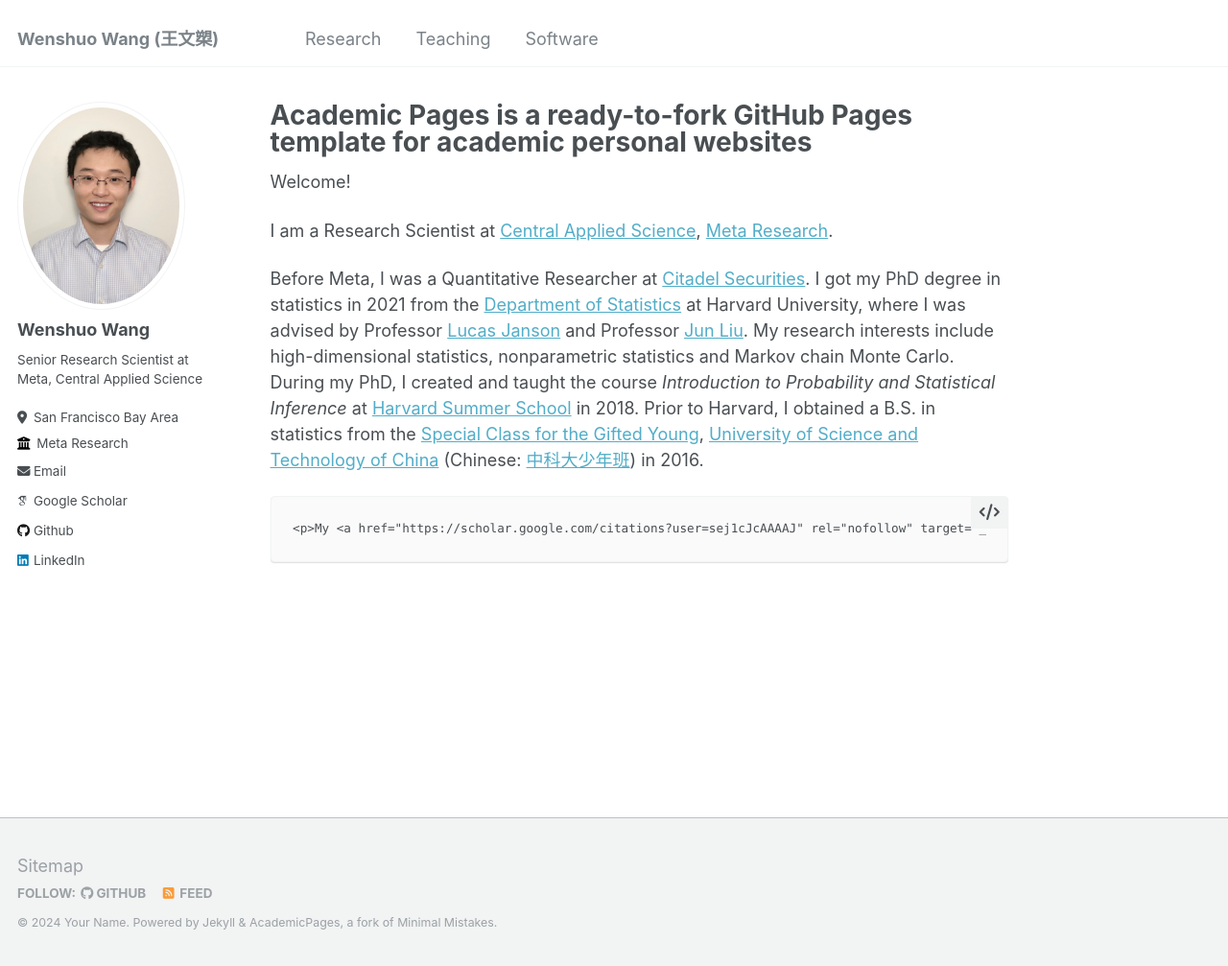
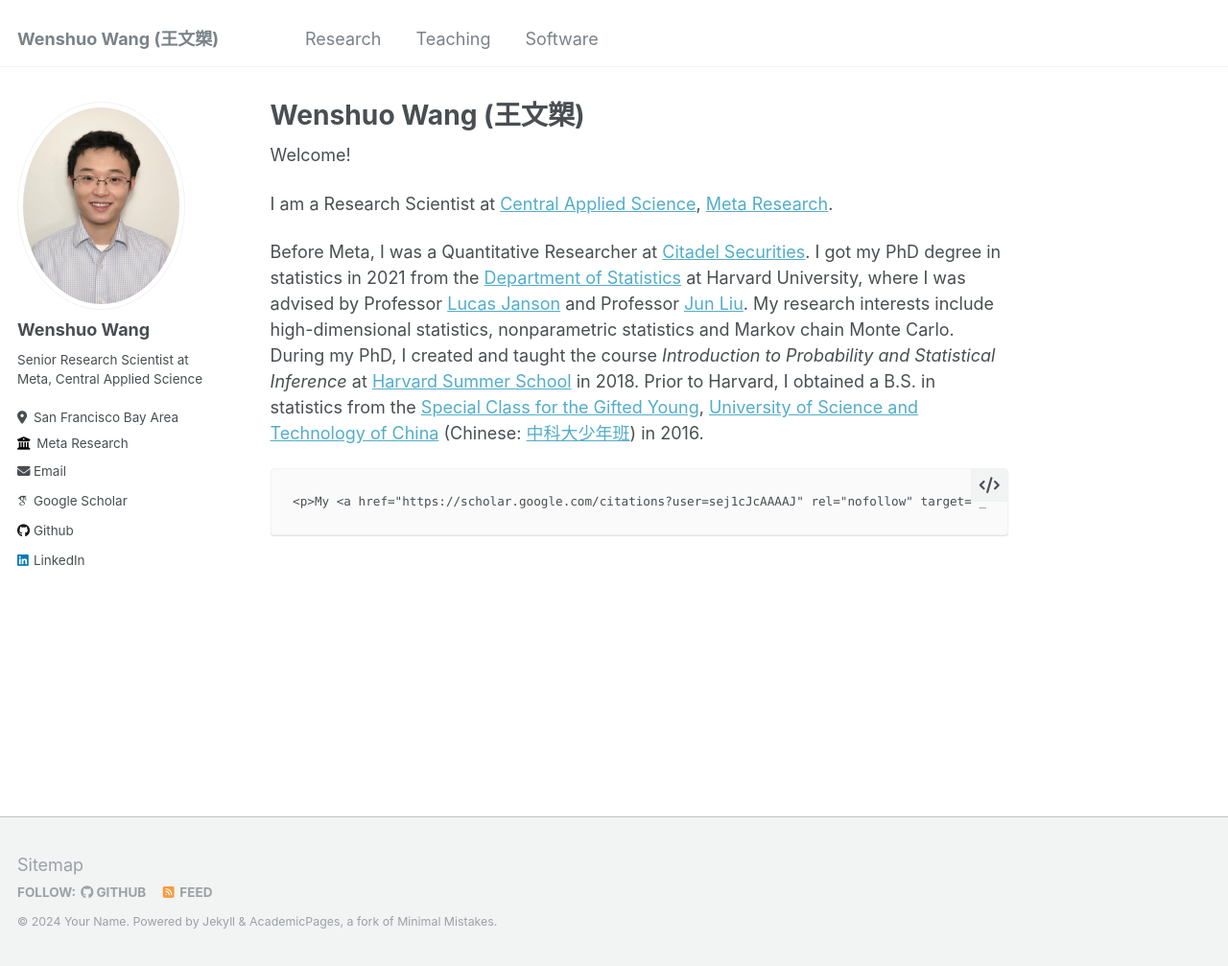
Before and after one commit to wenshuow/wenshuow.github.io, a Jekyll site: the page built from _pages/about.md, in a window 1280 px wide and 1007 px high. Shown: the whole window at 96% size. Built offline with Jekyll 4.4.1, drawn with Linux system fonts in a browser that asks for light colours; some web fonts are replaced.

Commit message:
Update about.md

```diff
--- a/_pages/about.md
+++ b/_pages/about.md
@@ -1,6 +1,6 @@
 ---
 permalink: /
-title: "Academic Pages is a ready-to-fork GitHub Pages template for academic personal websites"
+title: "Wenshuo Wang (王文槊)"
 author_profile: true
 redirect_from:
   - /about/
```
